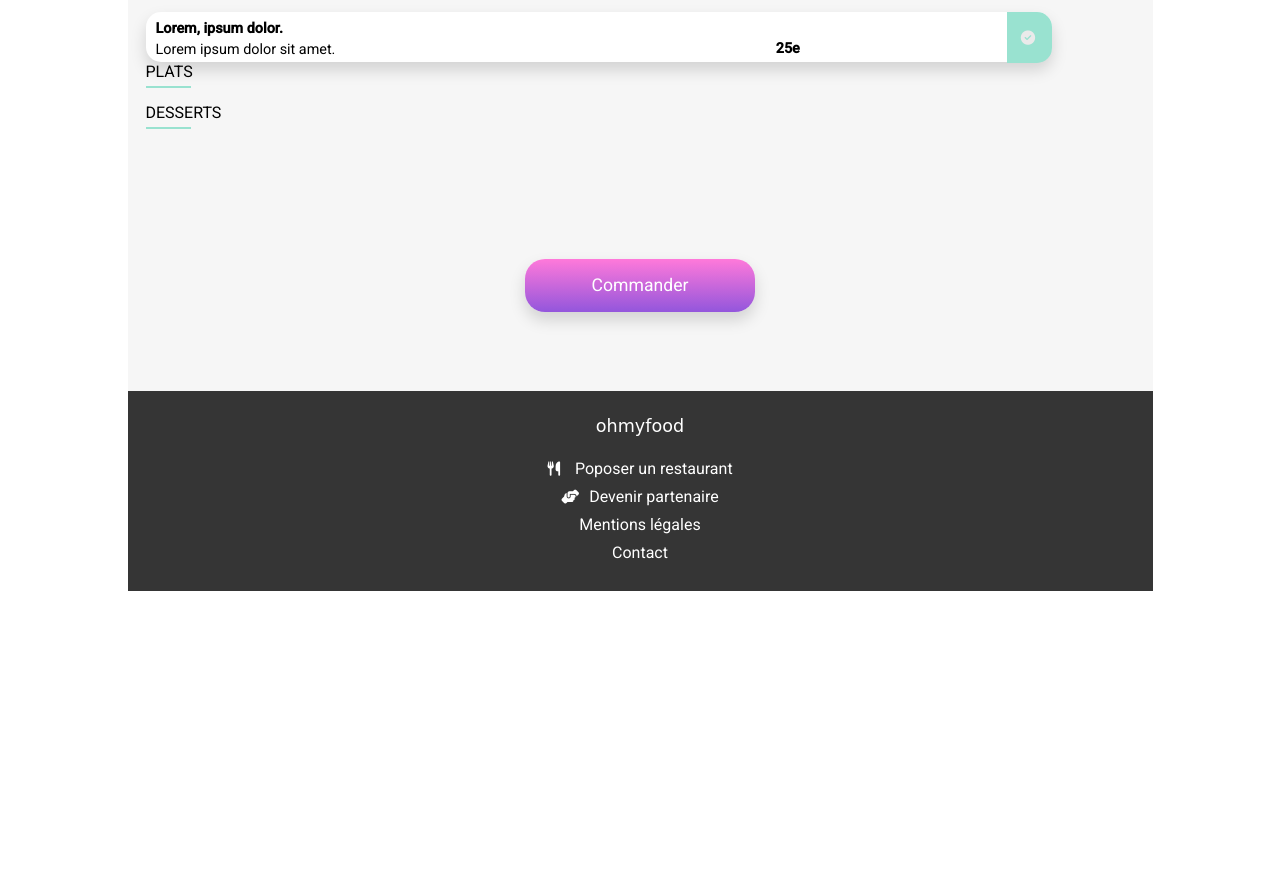
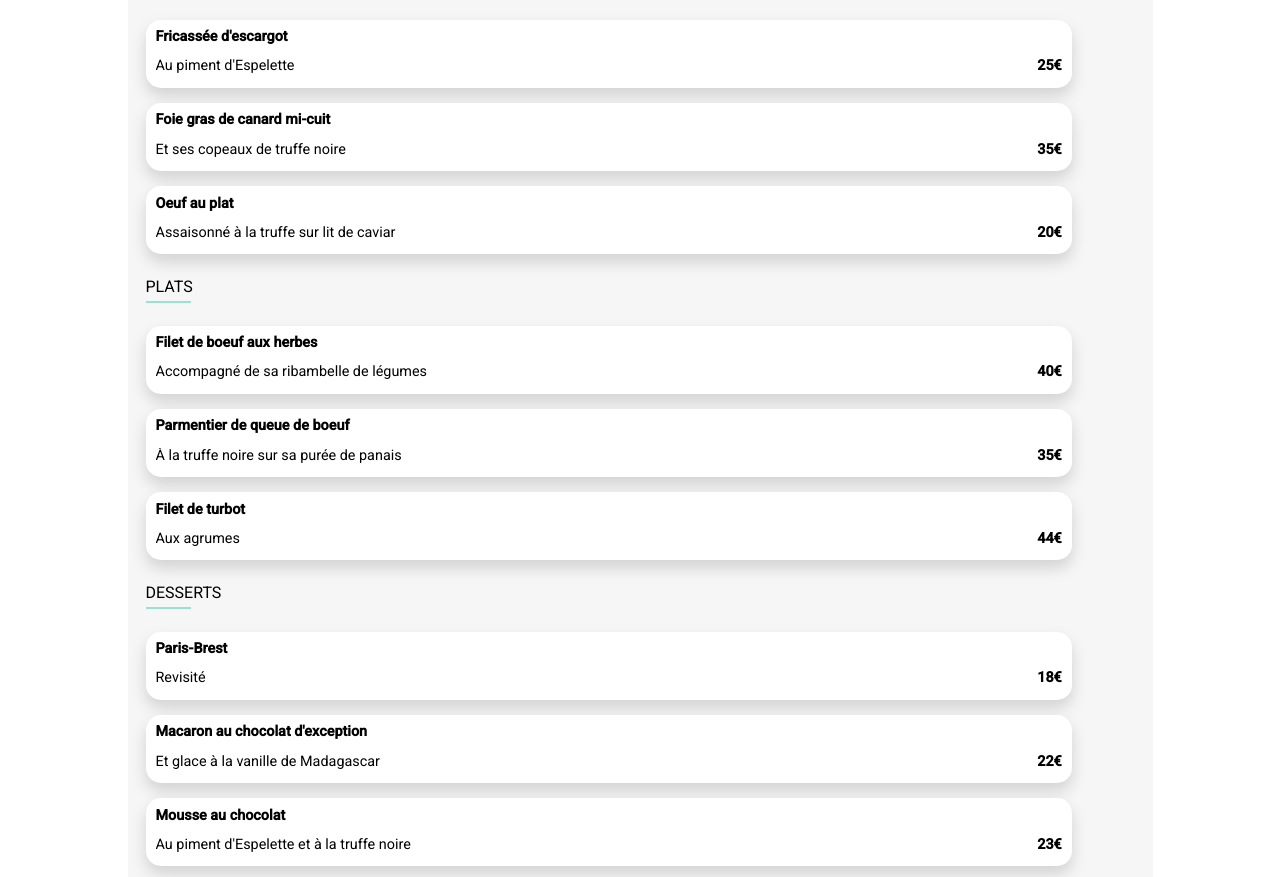
Before and after one commit to orianne-dev/OrianneRoussel_3_11052021, a plain HTML site: page Menu - La palette du goût.html in a window 1280 px wide. Shown: the part 365-1242 px from the top of the page. Before the commit the page ends 956 px from the top, so only its background shows below. Drawn offline with Linux system fonts and the light colour scheme; a web font is replaced by a local one.

Commit message:
page menu la palette OK

```diff
--- a/Menu - La palette du goût.html
+++ b/Menu - La palette du goût.html
@@ -35,44 +35,116 @@
                 <!-- entrees 1 -->
                 <div class="box-menu__cards">
                     <div class="cards__description">
-                        <h3 class="cards__description--titre">Lorem, ipsum dolor.</h3>
-                        <p class="cards__description--soustitre">Lorem ipsum dolor sit amet.</p>
+                        <h3 class="cards__description--titre">Fricassée d'escargot</h3>
+                        <p class="cards__description--soustitre">Au piment d'Espelette</p>
                     </div>
                     <div class="cards__box-prix">
-                        <p class="cards__prix">25e</p>
+                        <p class="cards__prix">25€</p>
                     </div>
-                    <div class="cards__box-animation">
+                    <!-- <div class="cards__box-animation">
                         <i class="fas fa-check-circle"></i>
-                    </div>
+                    </div> -->
                 </div>
 
                 <!-- entrees 2 -->
-
+                <div class="box-menu__cards">
+                    <div class="cards__description">
+                        <h3 class="cards__description--titre">Foie gras de canard mi-cuit</h3>
+                        <p class="cards__description--soustitre">Et ses copeaux de truffe noire</p>
+                    </div>
+                    <div class="cards__box-prix">
+                        <p class="cards__prix">35€</p>
+                    </div>
+                    <!-- <div class="cards__box-animation">
+                        <i class="fas fa-check-circle"></i>
+                    </div> -->
+                </div>
                 <!-- entrees 3 -->
+                <div class="box-menu__cards">
+                    <div class="cards__description">
+                        <h3 class="cards__description--titre">Oeuf au plat</h3>
+                        <p class="cards__description--soustitre">Assaisonné à la truffe sur lit de caviar</p>
+                    </div>
+                    <div class="cards__box-prix">
+                        <p class="cards__prix">20€</p>
+                    </div>
+                    <!-- <div class="cards__box-animation">
+                        <i class="fas fa-check-circle"></i>
+                    </div> -->
+                </div>
             </div>
         <!-- PLATS -->
         <h2 class="box-menu__titre">PLATS</h2>
             <div class="box-menu__items">
                 <!-- Plat 1 -->
-
+                <div class="box-menu__cards">
+                    <div class="cards__description">
+                        <h3 class="cards__description--titre">Filet de boeuf aux herbes</h3>
+                        <p class="cards__description--soustitre">Accompagné de sa ribambelle de légumes</p>
+                    </div>
+                    <div class="cards__box-prix">
+                        <p class="cards__prix">40€</p>
+                    </div>
+                </div>
                 <!-- plat 2 -->
-
+                <div class="box-menu__cards">
+                    <div class="cards__description">
+                        <h3 class="cards__description--titre">Parmentier de queue de boeuf</h3>
+                        <p class="cards__description--soustitre">À la truffe noire sur sa purée de panais</p>
+                    </div>
+                    <div class="cards__box-prix">
+                        <p class="cards__prix">35€</p>
+                    </div>
+                </div>
                 <!-- plats 3 -->
+                <div class="box-menu__cards">
+                    <div class="cards__description">
+                        <h3 class="cards__description--titre">Filet de turbot</h3>
+                        <p class="cards__description--soustitre">Aux agrumes</p>
+                    </div>
+                    <div class="cards__box-prix">
+                        <p class="cards__prix">44€</p>
+                    </div>
+                </div>
             </div>
                 <!-- DESSERTS -->
         <h2 class="box-menu__titre">DESSERTS</h2>
         <div class="box-menu__items">
                 <!-- dessert 1 -->
-
+            <div class="box-menu__cards">
+                <div class="cards__description">
+                    <h3 class="cards__description--titre">Paris-Brest</h3>
+                    <p class="cards__description--soustitre">Revisité</p>
+                </div>
+                <div class="cards__box-prix">
+                    <p class="cards__prix">18€</p>
+                </div>
+            </div>
                 <!-- dessert 2 -->
-
+            <div class="box-menu__cards">
+                <div class="cards__description">
+                    <h3 class="cards__description--titre">Macaron au chocolat d'exception</h3>
+                    <p class="cards__description--soustitre">Et glace à la vanille de Madagascar</p>
+                </div>
+                <div class="cards__box-prix">
+                    <p class="cards__prix">22€</p>
+                </div>
+            </div>
                 <!-- dessert 3 -->
-
+            <div class="box-menu__cards">
+                <div class="cards__description">
+                    <h3 class="cards__description--titre">Mousse au chocolat</h3>
+                    <p class="cards__description--soustitre">Au piment d'Espelette et à la truffe noire</p>
+                </div>
+                <div class="cards__box-prix">
+                    <p class="cards__prix">23€ </p>
+                </div>
+            </div>
         </div>
     </section>
     <!-- SECTION COMMANDE -->
-    <section class="box-explore">
-        <a class="btn btn-medium" href="#">
+    <section class="box-explore box-explore__menu">
+        <a class="btn btn-medium btn-medium__menu" href="#">
             <p>Commander</p>
         </a>
     </section>
--- a/main.scss
+++ b/main.scss
@@ -69,6 +69,12 @@ $filter-light: brightness(111%);
   align-items: center;
   justify-content: space-around;
   flex-direction: column;
+}
+
+@mixin break-text {
+  text-overflow: ellipsis;
+    overflow: hidden;
+    white-space: nowrap;
 }
 
 /*--------------------*\
@@ -152,11 +158,14 @@ h1 {
 //---------- SECTION EXPLORE ----------//
 
 .box-explore {
-  padding-top: 35px;
   background-color: $bg-color;
-  height: 212px;
   @include flex-center;
   flex-direction: column;
+}
+
+.box-explore__index {
+  padding-top: 35px;
+  height: 212px;
 }
 
 .box-explore--titre {
@@ -177,9 +186,12 @@ h1 {
   @include flex-center;
   text-decoration: none;
   border-radius: 20px;
+  background-image: linear-gradient($sec-color, $prem-color);
+}
+
+.btn-medium__index {
   width: 70%;
   height: 25%;
-  background-image: linear-gradient($sec-color, $prem-color);
 }
 
 .btn-medium p {
@@ -445,19 +457,25 @@ h1 {
 
 .box-menu__items {
   margin-top: 15px;
+  margin-bottom: 15px;
   width: auto;
-  height: auto;
+  height: 250px;
+  align-content: center;
+  display: flex;
+  justify-content: space-around;
+  flex-flow: column;
 }
 
 .box-menu__cards {
   width: 90%;
-  height: 50px;
+  height: 68px;
   background-color: white;
+  padding: 0 10px;
   display: flex;
-  line-height: 7px;
+  line-height: 15px;
   font-size: 0.9rem;
   border-radius: 15px;
-  box-shadow: $box-shadow;
+  box-shadow: 0 0.5rem 1rem rgb(0 0 0 / 15%);
 }
 
 .box-menu__cards:hover {
@@ -466,20 +484,34 @@ h1 {
 
 .cards__description {
   flex: 2;
-  transform: translate(10px, 13px);
+  display: flex;
+  flex-direction: column;
+  align-self: flex-end;
 }
 
 .cards__box-prix {
   flex: 1;
-  transform: translate(56px, 19px);
+  align-self: flex-end;
+  display: flex;
+  justify-content: flex-end;
 }
 
 .cards__description--titre {
   font-weight: bolder;
+  @include break-text;
+  width: 177px;
 }
+
+.cards__description--soustitre {
+  @include break-text;
+  width: 177px;
+}
+
+
 
 .cards__prix {
   font-weight: bolder;
+  display: flex;
 }
 
 .cards__box-animation {
@@ -494,6 +526,22 @@ h1 {
   transform: translate(14px, 19px);
 }
 
+// BOUTON
+
+.box-explore__menu {
+  height: 90px;
+    padding-bottom: 42px;
+}
+
+.btn-medium__menu {
+
+  height: 50px;
+    width: 191px;
+    border-radius: 25px;
+
+}
+
+
 
 
 
@@ -503,12 +551,20 @@ h1 {
 
 @media only screen and (min-width: 375px) {
 
-  .btn-medium p {
+  .btn-medium__menu p {
     font-size: 1.1rem;
 }
 
 .box-process__btn--items p {
   font-size: 1rem;
+}
+
+.cards__description--titre {
+  width: 215px;
+}
+
+.cards__description--soustitre {
+  width: 215px;
 }
 }
 
@@ -544,13 +600,14 @@ h1 {
     font-size: 1.5rem;
 }
 
+.btn-medium__index {
+  width: 224px;
+  height: 55px;
+}
+
 .box-explore--description {
   width: 280px;
   font-size: 1rem;
-}
-
-.btn-medium {
-  width: 58%;
 }
 
 .icon-process {
@@ -591,11 +648,18 @@ h1 {
   height: 45px;
 }
 
-.btn-medium {
+.cards__description--titre {
+  width: 300px;
+}
+
+.cards__description--soustitre {
+  width: 300px;
+}
+.btn-medium__menu {
   width: 230px;
 }
 
-.box-process__btn {
+.box-process__btn__menu {
   width: 334px;
 }
 
```
Also changed, not shown: index.html (+3 -3 lines), style.css, 1 other file.
